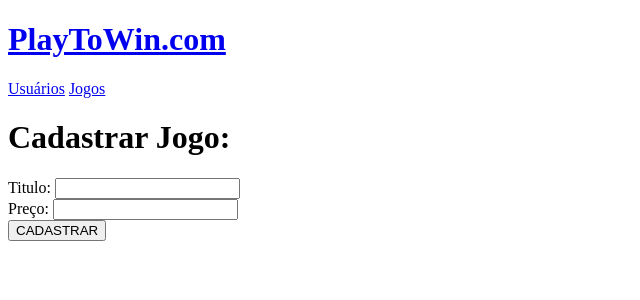
After one commit to TalitaGabriela/PlayToWinORM_TalitaVilalva_PTAS2, a Node server app: page /jogos/novo in a window 1280 px wide. The commit adds this page. Shown: the top 300 px of the page, without its empty margins (0-640 px from the left). Run offline with Node 20, Linux system fonts and the light colour scheme; some libraries are stand-ins or nearby versions.

Commit message:
Commit Trabalho NP2

```diff
--- a/index.js
+++ b/index.js
@@ -1,3 +1,7 @@
+
+/////USUARIOS/////
+
+
 // Importaçõoes dos módulos
 require("dotenv").config();
 const conn = require("./db/conn");
@@ -91,6 +95,75 @@ app.post("/usuarios/:id/delete", async (req, res) => {
 });
 
 
+/////JOGOS/////
+
+const Jogo = require("./models/Jogo");
+
+app.get("/jogos", async (req, res) => {
+  const jogos = await Jogo.findAll({
+    raw: true
+  });
+  res.render("jogos", { jogos });
+});
+
+app.get("/jogos/novo", (req, res) => {
+  res.render("formJogos");
+});
+
+app.post("/jogos/novo", async (req, res) => {
+  const dadosJogo = {
+    titulo: req.body.titulo,
+    preco: req.body.preco,
+  };
+
+  const jogo = await Jogo.create(dadosJogo);
+  res.send("Jogo inserido: " + jogo.id);
+});
+
+app.get("/jogos/:id/update",async (req, res) => {
+  const id = parseInt(req.params.id);
+  const jogo = await Jogo.findByPk(id, { raw: true });
+
+  res.render("formJogos", { jogo });
+
+  //const jogo = Jogo.findOne({
+  // where: {id: id},
+  //raw: true,
+  //});
+});
+
+app.post("/jogos/:id/update", async (req, res) => {
+  const id = parseInt(req.params.id);
+
+  const dadosJogo = {
+    titulo: req.body.titulo,
+    preco: req.body.preco,
+  };
+
+  const retorno = await Jogo.update(dadosJogo, {
+     where: { id: id },
+    });
+
+  if (retorno > 0) {
+    res.redirect("/jogos");
+  } else {
+    res.send("Erro ao atualizar jogo");
+  }
+
+});
+
+app.post("/jogos/:id/delete", async (req, res) => {
+  const id = parseInt(req.params.id);
+  const retorno = await Jogo.destroy({ where: { id: id } });
+
+  if (retorno > 0) {
+    res.redirect("/jogos");
+  } else {
+    res.send("Erro ao excluir jogo");
+  }
+});
+
+
 
 app.listen(3000, () => {
   console.log("O servidor está rodando na porta 3000.")
--- /dev/null
+++ b/views/formJogos.handlebars
@@ -0,0 +1,25 @@
+<!-- Definindo se é um usuário de atualização ou cadastro... -->
+{{#if jogo}}
+<h1>Atualizar Jogo:</h1>
+<form action="/jogos/{{jogo.id}}/update" method="post">
+    {{else}}
+
+    <h1>Cadastrar Jogo:</h1>
+    <form action="/jogos/novo" method="post">
+        {{/if}}
+        <div>
+            <label for="titulo">Titulo:</label>
+            <input type="text" id="titulo" name="titulo" value="{{jogo.titulo}}">
+        </div>
+
+        <div>
+            <label for="preco">Preço:</label>
+            <input type="number" id="preco" name="preco" value="{{jogo.preco}}">
+        </div>
+
+        {{#if jogo}}
+        <input type="submit" value="SALVAR" />
+        {{else}}
+        <input type="submit" value="CADASTRAR" />
+        {{/if}}
+    </form>
--- a/views/layouts/main.handlebars
+++ b/views/layouts/main.handlebars
@@ -3,7 +3,7 @@
 <head>
     <meta charset="UTF-8">
     <meta name="viewport" content="width=device-width, initial-scale=1.0">
-    <title>Document</title>
+    <title>PlayToWin.com</title>
 </head>
 <body>
     <header>
```
Also changed, not shown: models/Jogo.js (added, +15 -0 lines), views/jogos.handlebars (added, +23 -0 lines).
